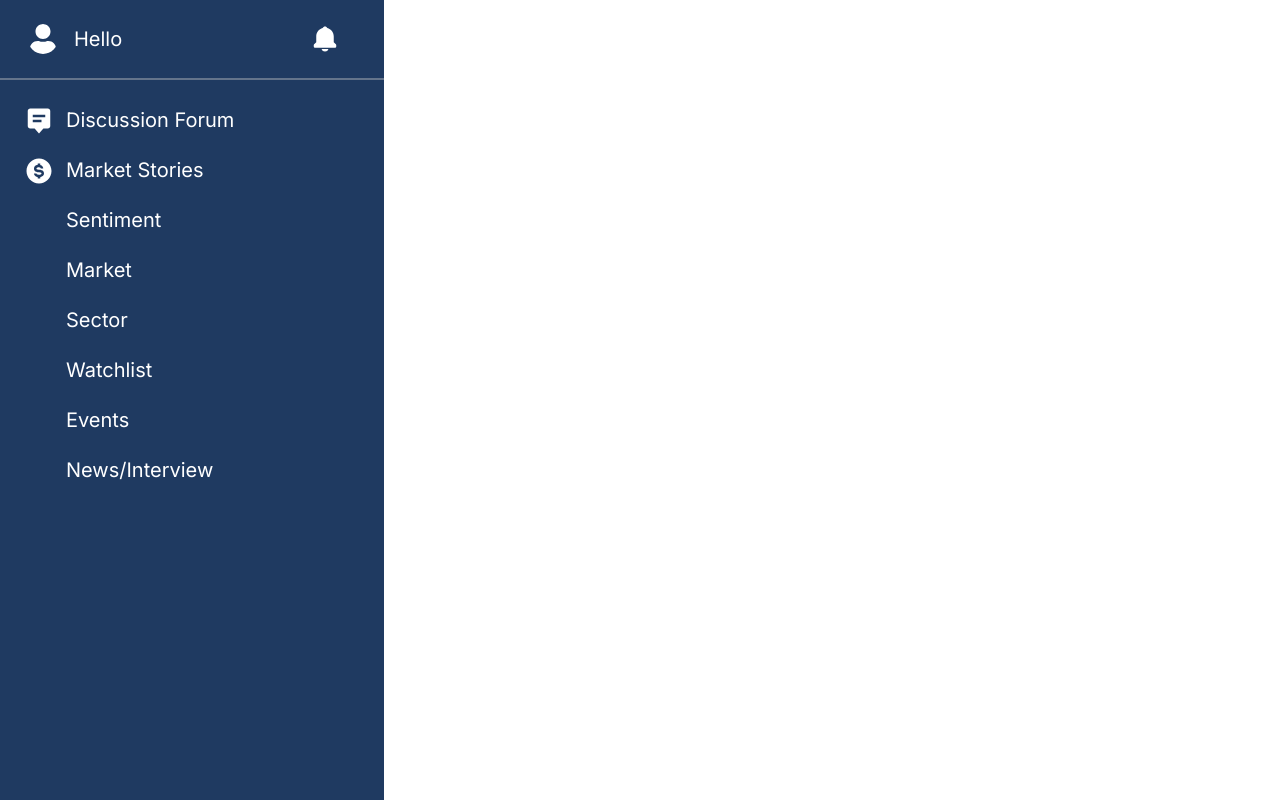
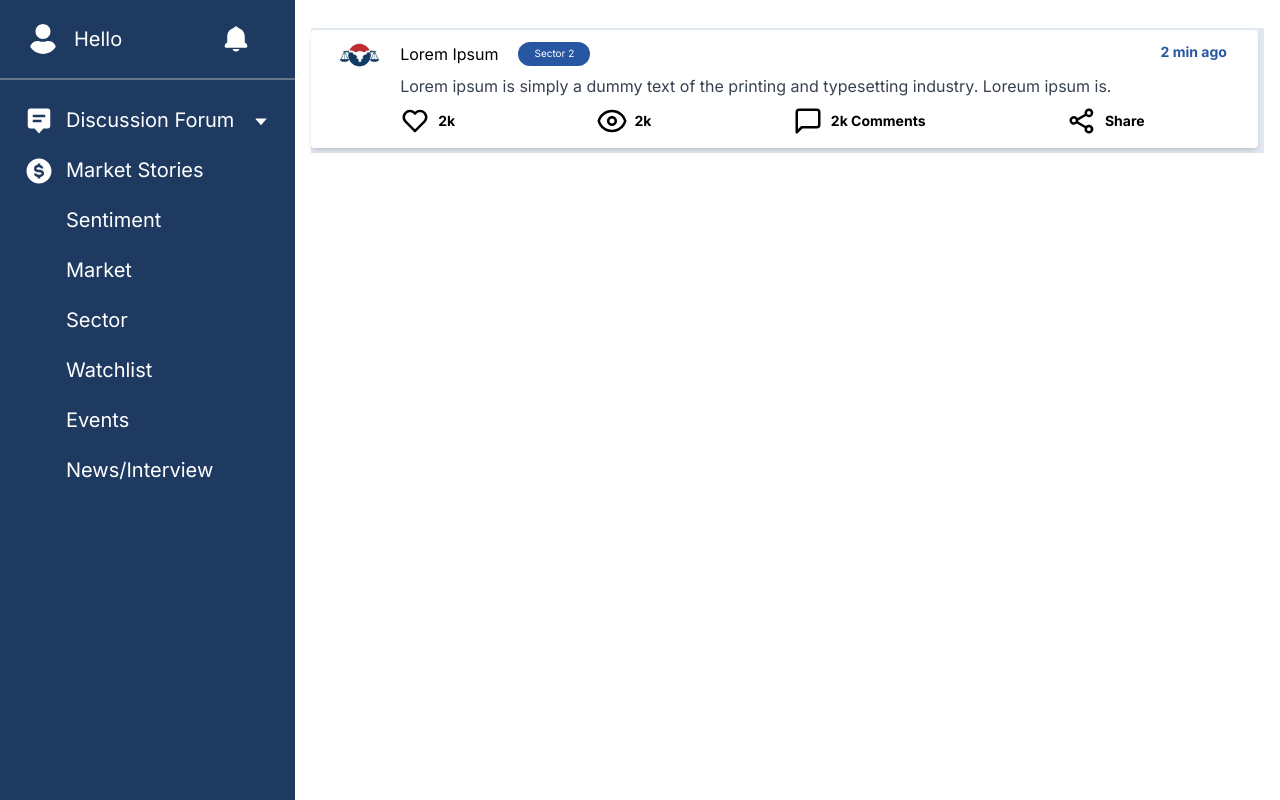
Before and after one commit to anku-js/goindia, a Next.js app: page / in a window 1280 px wide. Built offline with nearby package versions, Linux system fonts and the light colour scheme.

Commit message:
feat(Blogs): built static UI of Blogs page

```diff
--- /dev/null
+++ b/src/app/Components/Blogs/Blogs.tsx
@@ -0,0 +1,52 @@
+import { BiHeart, BiShareAlt } from "react-icons/bi";
+import { CgEye } from "react-icons/cg";
+import { FiMessageSquare } from "react-icons/fi";
+
+export default function Blogs() {
+  return (
+    <section className="bg-white w-full">
+      <div className="pt-[2px] pr-[6px] pb-[5px] mx-4 my-7 bg-slate-200">
+        <div className="flex rounded bg-white shadow-md">
+          <div className="rounded-full w-[60px]  ml-6">
+            <img src="/favicon.png" className="rounded-full w-full" />
+          </div>
+          <div className="w-full px-4 py-3">
+            <div className="">
+              <p className="flex gap-[20px]">
+                Lorem Ipsum
+                <span className="bg-[#2757a2] text-white text-[10px] rounded-[14px] px-4 py-1">
+                  Sector 2
+                </span>
+              </p>
+            </div>
+            <p className="mt-2 text-[#374151]">
+              Lorem ipsum is simply a dummy text of the printing and typesetting
+              industry. Loreum ipsum is.
+            </p>
+            <div className="flex justify-between mt-2">
+              <p className="flex gap-2 items-center text-sm font-bold">
+                <BiHeart className="w-[30px] h-[30px]" />
+                2k
+              </p>
+              <p className="flex gap-2 items-center text-sm font-bold">
+                <CgEye className="w-[30px] h-[30px]" />
+                2k
+              </p>
+              <p className="flex gap-2 items-center text-sm font-bold">
+                <FiMessageSquare className="w-[30px] h-[30px]" />
+                2k Comments
+              </p>
+              <p className="flex gap-2 items-center text-sm font-bold">
+                <BiShareAlt className="w-[30px] h-[30px]" />
+                Share
+              </p>
+            </div>
+          </div>
+          <p className="text-[#2757a2] text-sm w-[100px] mt-3 mr-4 font-bold">
+            2 min ago
+          </p>
+        </div>
+      </div>
+    </section>
+  );
+}
--- a/src/app/Components/Sidebar/Sidebar.tsx
+++ b/src/app/Components/Sidebar/Sidebar.tsx
@@ -4,6 +4,7 @@ import {
   BiSolidBell,
   BiSolidMessageAltDetail,
   BiSolidDollarCircle,
+  BiCaretDown,
 } from "react-icons/bi";
 
 export default function Sidebar() {
@@ -18,9 +19,12 @@ export default function Sidebar() {
       </div>
       <div className="py-4 border-t-2 border-slate-500 ">
         <ul>
-          <li className="flex gap-3 px-6 py-2.5 hover:bg-[#142742]">
-            <BiSolidMessageAltDetail className="w-[30px] h-[30px]" />
-            <p>Discussion Forum</p>
+          <li className="flex items-center justify-between px-6 py-2.5 hover:bg-[#142742]">
+            <div className="flex gap-3">
+              <BiSolidMessageAltDetail className="w-[30px] h-[30px]" />
+              <p>Discussion Forum</p>
+            </div>
+            <BiCaretDown />
           </li>
           <li className="flex gap-3 px-6 py-2.5 hover:bg-[#142742]">
             <BiSolidDollarCircle className="w-[30px] h-[30px]" />
--- a/src/app/page.tsx
+++ b/src/app/page.tsx
@@ -1,9 +1,10 @@
 import Sidebar from "./Components/Sidebar/Sidebar";
-
+import Blogs from "./Components/Blogs/Blogs";
 export default function Home() {
   return (
-    <div>
+    <div className="flex">
       <Sidebar />
+      <Blogs />
     </div>
   );
 }
```
